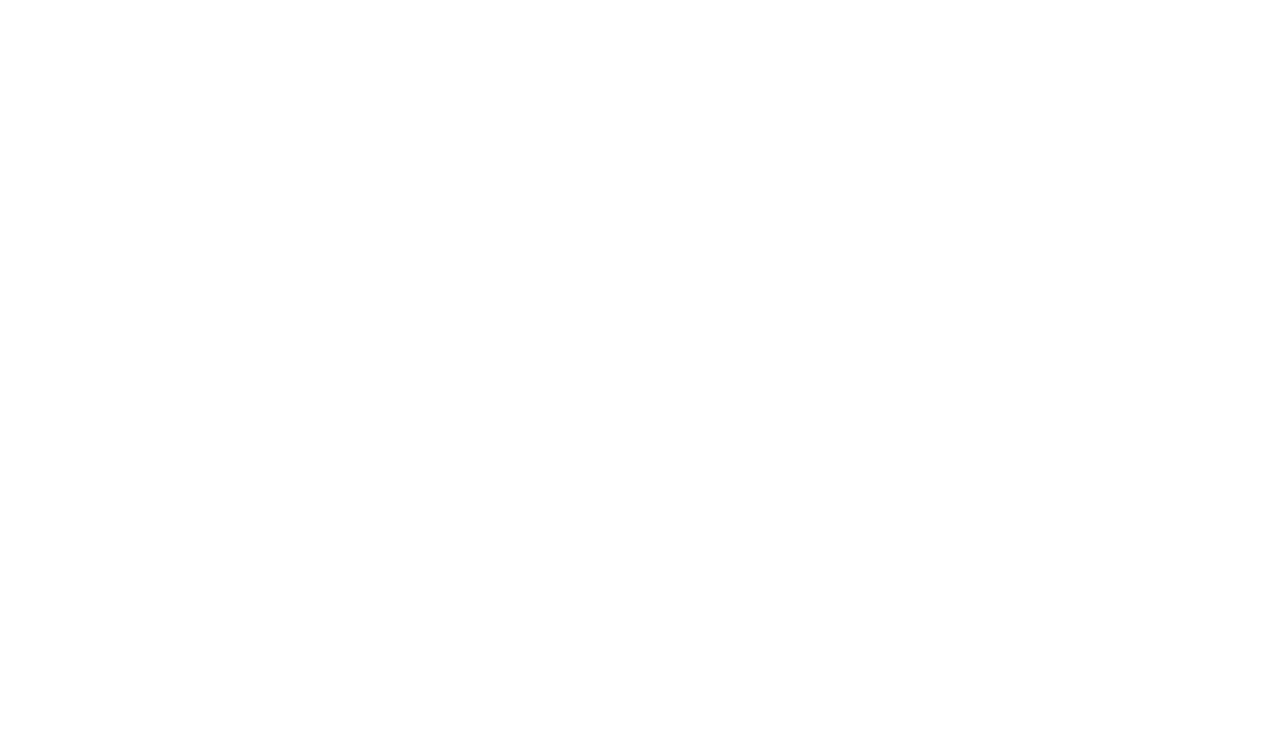
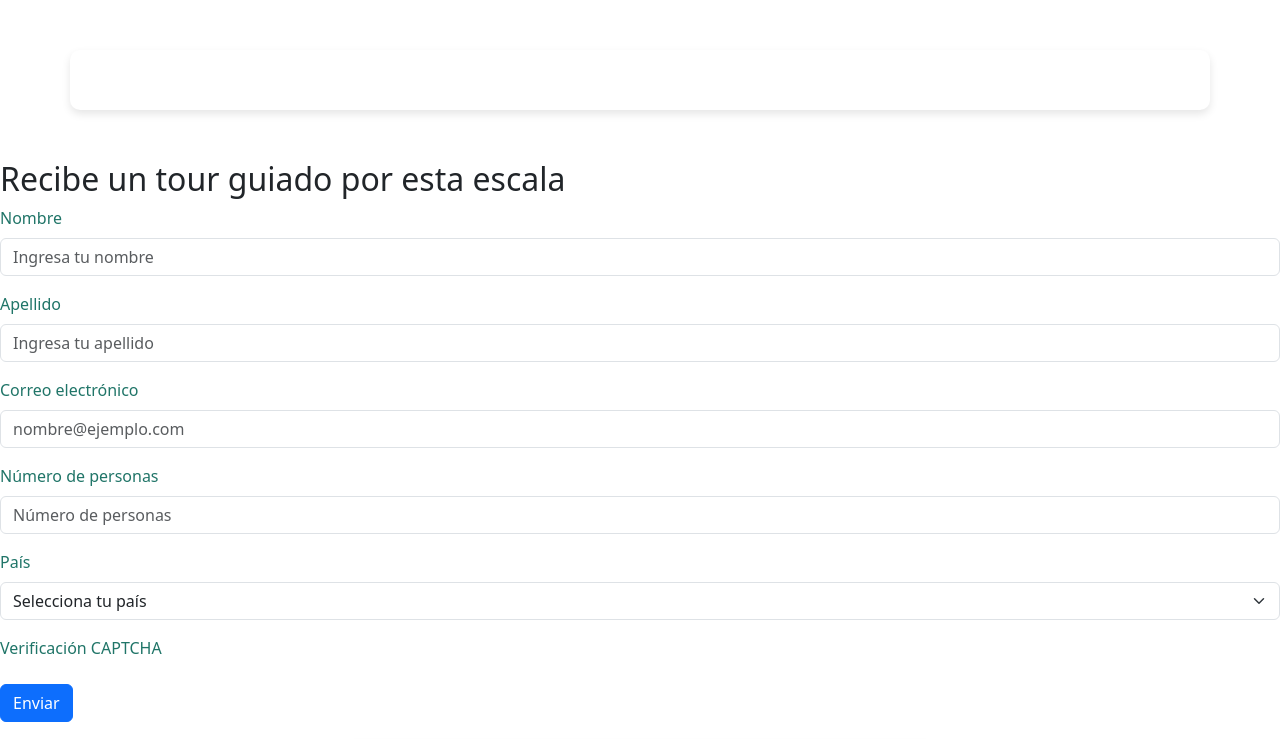
Before and after one commit to julianasantosss/Bootstrap-Components, a plain HTML site: page index.html in a window 1280 px wide. Shown: the top 739 px of the page. Drawn offline with nearby package versions, Linux system fonts and the light colour scheme; grey boxes are pictures that could not be loaded.

Commit message:
Se agrega formulario

```diff
--- a/index.html
+++ b/index.html
@@ -9,6 +9,45 @@
         integrity="sha384-QWTKZyjpPEjISv5WaRU9OFeRpok6YctnYmDr5pNlyT2bRjXh0JMhjY6hW+ALEwIH" crossorigin="anonymous">
 </head>
 <body>
+    <div class="container form-container"></div>
+        <h2>Recibe un tour guiado por esta escala</h2>
+        <form>
+          <div class="mb-3">
+            <label for="nombre" class="form-label">Nombre</label>
+            <input type="text" class="form-control" id="nombre" placeholder="Ingresa tu nombre">
+          </div>
+          <div class="mb-3">
+            <label for="apellido" class="form-label">Apellido</label>
+            <input type="text" class="form-control" id="apellido" placeholder="Ingresa tu apellido">
+          </div>
+          <div class="mb-3">
+            <label for="email" class="form-label">Correo electrónico</label>
+            <input type="email" class="form-control" id="email" placeholder="nombre@ejemplo.com">
+          </div>
+          <div class="mb-3">
+            <label for="personas" class="form-label">Número de personas</label>
+            <input type="number" class="form-control" id="personas" placeholder="Número de personas">
+          </div>
+          <div class="mb-3">
+            <label for="pais" class="form-label">País</label>
+            <select class="form-select" id="pais">
+              <option selected>Selecciona tu país</option>
+              <option value="1">Colombia</option>
+              <option value="2">México</option>
+              <option value="3">Argentina</option>
+            </select>
+          </div>
+          <div class="mb-3">
+            <label for="captcha" class="form-label">Verificación CAPTCHA</label>
+            <div class="g-recaptcha" data-sitekey="tu-clave-publica"></div>
+          </div>
+          <button type="submit" class="btn btn-primary">Enviar</button>
+        </form>
+    </div>
+
+    <div class="video-container">
+        <iframe class="video" src="https://www.youtube.com/embed/5Ka-QpURkkU" title="YouTube video" allowfullscreen></iframe>
+    </div>
 
 
 
```
